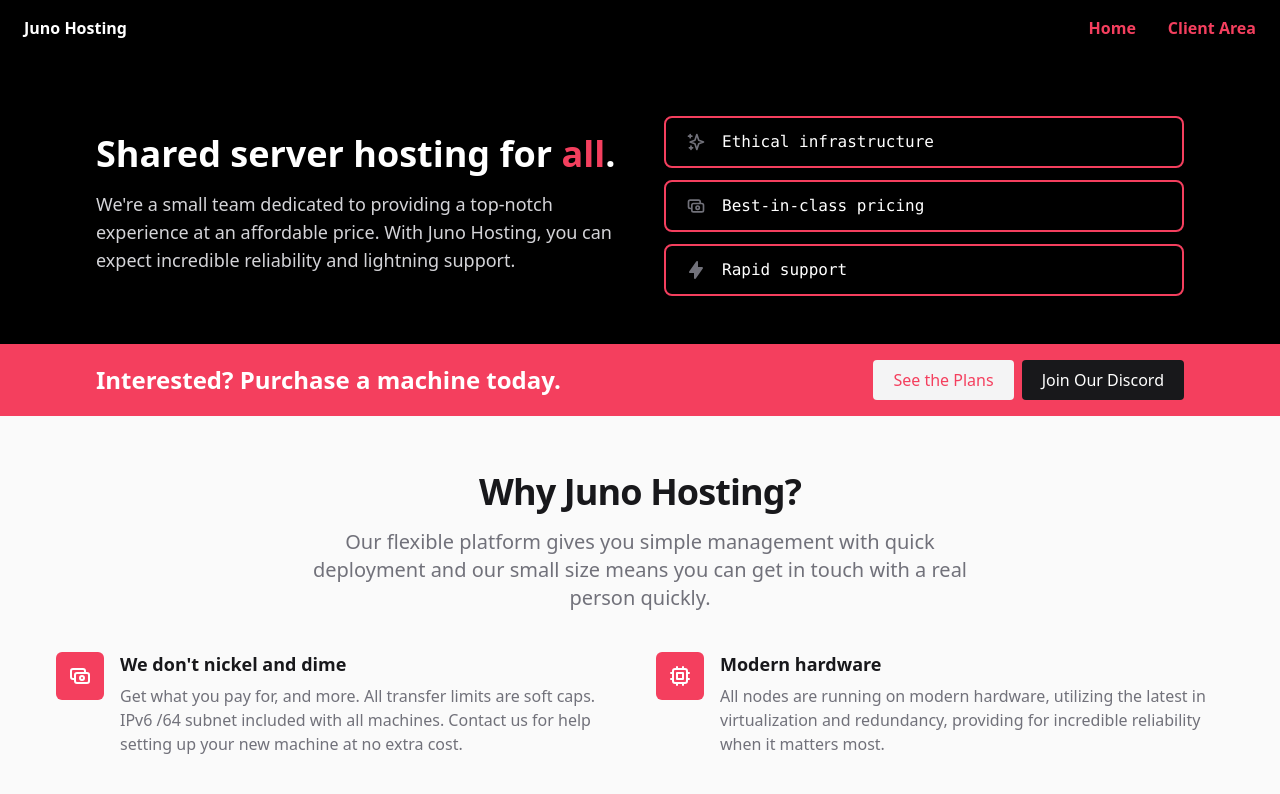
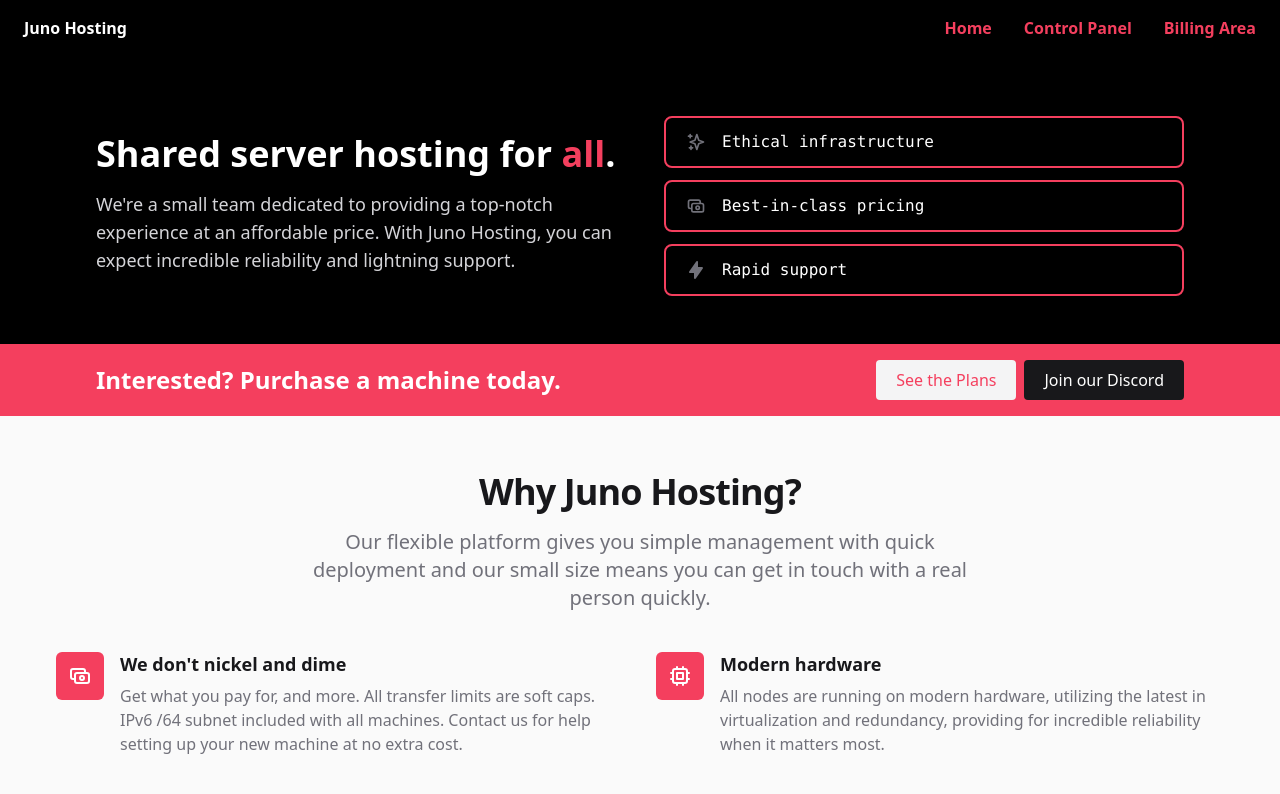
Before and after one commit to junodevs/junohosting.net, a Next.js app: page / in a window 1280 px wide. Shown: the top 794 px of the page. Built offline with nearby package versions, Linux system fonts and the light colour scheme; what @tailwindcss/typography would draw is missing.

Commit message:
feat: add Control Panel link to navbar; change text in call to action

```diff
--- a/components/cta.tsx
+++ b/components/cta.tsx
@@ -31,7 +31,7 @@
               rel="noreferrer noopener"
               target="_blank"
             >
-              Join Our Discord
+              Join our Discord
             </a>
           </div>
         </div>
--- a/components/navbar.tsx
+++ b/components/navbar.tsx
@@ -12,7 +12,8 @@
   local: boolean;
 }[] = [
   { href: '/', label: 'Home', local: true },
-  { href: 'https://billing.junohosting.net', label: 'Client Area', local: false },
+  { href: 'https://gamma.junohosting.net', label: 'Control Panel', local: false },
+  { href: 'https://billing.junohosting.net', label: 'Billing Area', local: false },
 ];
 
 export default function Navbar(): JSX.Element {
```
